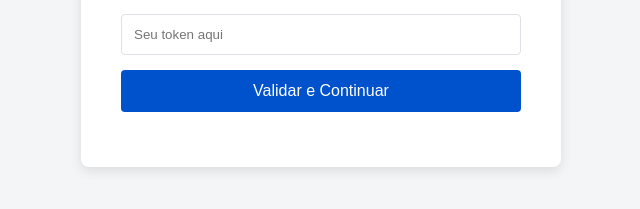
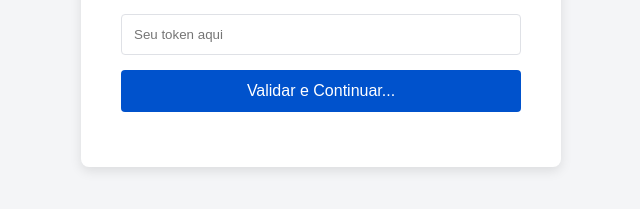
Before and after one commit to cesarceguinho/Serginho-NR1, a plain HTML site: page index.html in a window 1280 px wide. Shown: the part 389-598 px from the top of the page, 319-959 px from the left. Drawn offline with Linux system fonts and the light colour scheme.

Commit message:
Update index.html

```diff
--- a/index.html
+++ b/index.html
@@ -23,7 +23,7 @@
         <h2>Acesso Restrito</h2>
         <p>Por favor, insira seu código de acesso (token) para continuar.</p>
         <input type="text" id="tokenInput" placeholder="Seu token aqui">
-        <button id="validateButton" onclick="validateToken()">Validar e Continuar</button>
+        <button id="validateButton" onclick="validateToken()">Validar e Continuar...</button>
         <div id="message"></div>
     </div>
 
```
